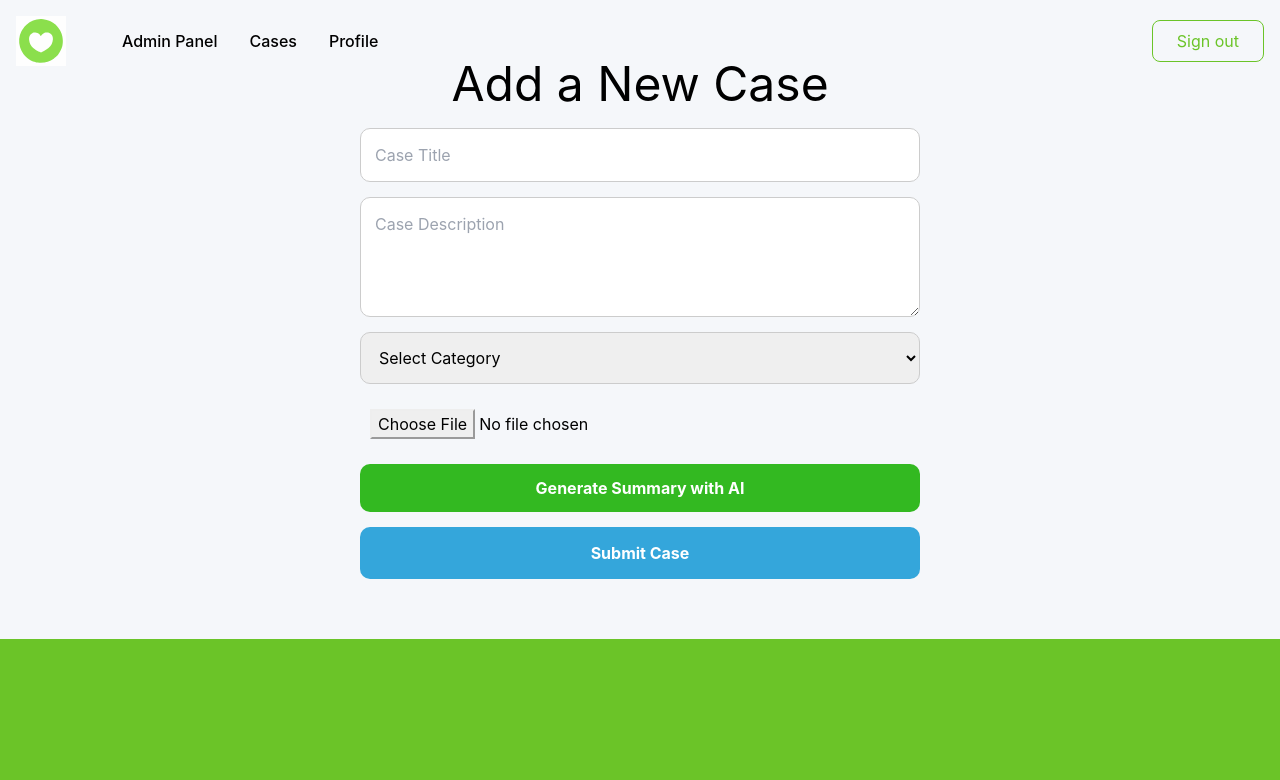
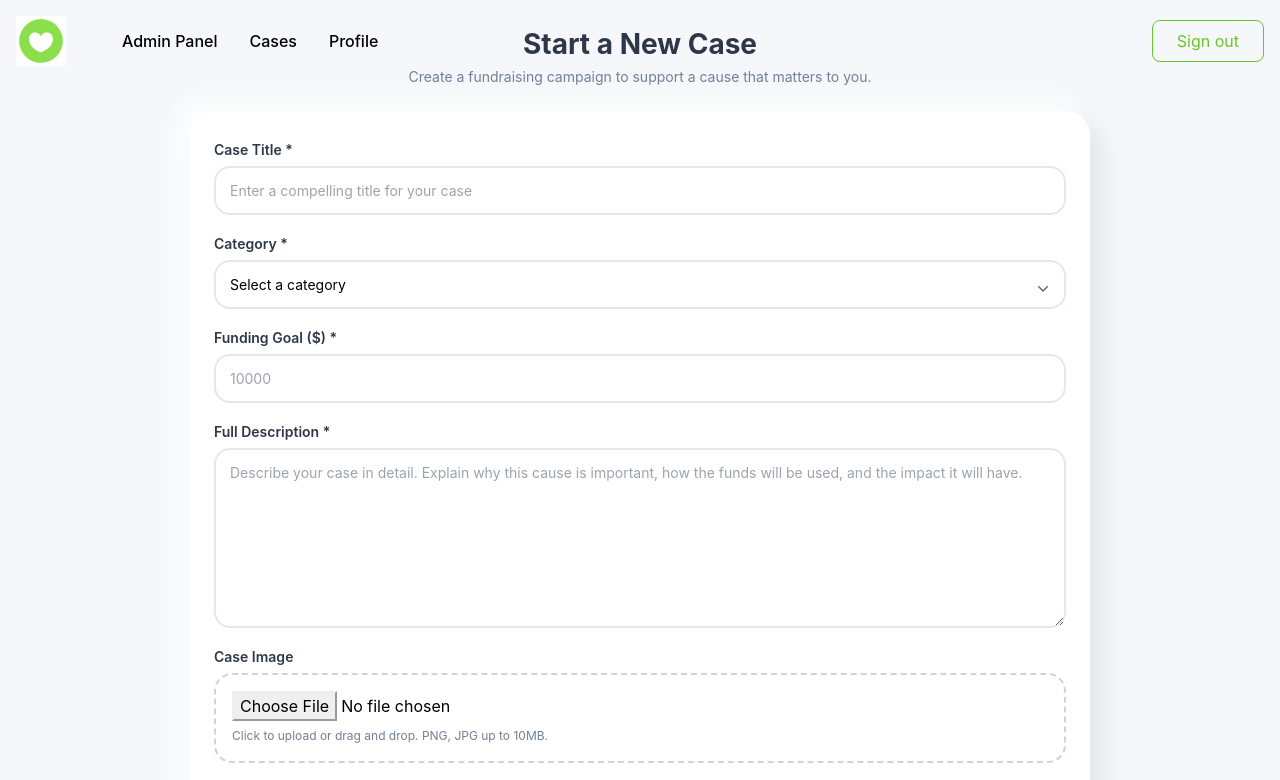
Before and after one commit to Donate-Smart/donatesmart-frontend, a React (Create React App) app: page /add-case in a window 1280 px wide. Shown: the top 780 px of the page. Built offline with nearby package versions, Linux system fonts and the light colour scheme; sample sign-in values are in the browser's storage.

Commit message:
Enhance AddCase and CaseDetails components with improved UI and functionality
- Added funding goal input and AI summary generation in AddCase
- Updated layout and styling for better user experience in CaseDetails
- Improved image handling and progress display for fundraising cases

```diff
--- a/src/pages/AddCase.jsx
+++ b/src/pages/AddCase.jsx
@@ -2,46 +2,62 @@ import { useState, useEffect } from "react";
 import { useSelector } from "react-redux";
 import { useNavigate } from "react-router-dom";
 import axios from "axios";
+
 export default function AddCase() {
   const [title, setTitle] = useState("");
+  const [category, setCategory] = useState("");
   const [description, setDescription] = useState("");
-  const [category, setCategory] = useState("");
+  const [goal, setGoal] = useState("");
   const [summary, setSummary] = useState("");
   const [image, setImage] = useState(null);
+
+  const [isGenerating, setIsGenerating] = useState(false);
 
   const navigate = useNavigate();
   const currentUser = useSelector((state) => state.user.currentUser);
 
-  // 🔐 حماية الصفحة
+  // حماية الصفحة
   useEffect(() => {
     if (!currentUser) {
       navigate("/");
     }
   }, [currentUser, navigate]);
 
+  const handleGenerateAI = () => {
+    if (!title) return;
+    setIsGenerating(true);
+
+    setTimeout(() => {
+      setSummary(
+        `This case aims to ${title.toLowerCase() || "support a charitable cause"}. The initiative focuses on providing essential resources and support to those in need. With your contribution, we can make a meaningful difference in the lives of people who need it most. Every donation helps us get closer to our goal and creates a lasting positive impact in the community.`
+      );
+      setIsGenerating(false);
+    }, 1500);
+  };
+
   const handleSubmit = async (e) => {
     e.preventDefault();
     const token = localStorage.getItem("token");
+
     const formData = new FormData();
     formData.append("title", title);
     formData.append("description", description);
     formData.append("category", category);
     formData.append("summary", summary);
-    formData.append("image", image); // actual file
+    formData.append("goal", goal);
+    if (image) formData.append("image", image);
+
     try {
-      const res = await axios.post(
-        "/api/cases",
-        formData,
-        {
+      const res = await axios.post("/api/cases", formData, {
         headers: {
           Authorization: `Bearer ${token}`,
           "Content-Type": "multipart/form-data",
         },
-        }
-      );
+      });
+
       console.log("Submitted case:", res.data);
       alert("Case submitted successfully!");
-      navigate("/profile"); // go to home page
+      navigate("/profile");
     } catch (err) {
       console.error(
         "Error submitting case:",
@@ -52,127 +68,280 @@ export default function AddCase() {
   };
 
   return (
+    <div style={styles.page}>
       <div style={styles.container}>
-      <h2 style={styles.title}>Add a New Case</h2>
+        {/* Page Header */}
+        <div style={styles.header}>
+          <h1 style={styles.title}>Start a New Case</h1>
+          <p style={styles.subtitle}>
+            Create a fundraising campaign to support a cause that matters to you.
+          </p>
+        </div>
 
-      <form onSubmit={handleSubmit} style={styles.form}>
+        {/* Form Card */}
+        <form onSubmit={handleSubmit} style={styles.formCard}>
+          {/* Title */}
+          <div style={styles.fieldGroup}>
+            <label style={styles.label}>Case Title *</label>
             <input
               type="text"
-          placeholder="Case Title"
+              placeholder="Enter a compelling title for your case"
               style={styles.input}
               value={title}
               onChange={(e) => setTitle(e.target.value)}
               required
             />
+          </div>
 
-        <textarea
-          placeholder="Case Description"
-          style={styles.textarea}
-          value={description}
-          onChange={(e) => setDescription(e.target.value)}
-          required
-        ></textarea>
-
+          {/* Category with custom arrow */}
+          <div style={styles.fieldGroup}>
+            <label style={styles.label}>Category *</label>
+            <div style={styles.selectWrapper}>
               <select
                 style={styles.select}
                 value={category}
                 onChange={(e) => setCategory(e.target.value)}
                 required
               >
-          <option value="">Select Category</option>
+                <option value="">Select a category</option>
                 <option value="Education">Education</option>
                 <option value="Medical">Medical</option>
                 <option value="Emergency">Emergency</option>
                 <option value="Food">Food</option>
                 <option value="Housing">Housing</option>
               </select>
+              <span style={styles.arrow}>⌄</span>
+            </div>
+          </div>
 
+          {/* Funding Goal */}
+          <div style={styles.fieldGroup}>
+            <label style={styles.label}>Funding Goal ($) *</label>
+            <input
+              type="number"
+              placeholder="10000"
+              style={styles.input}
+              value={goal}
+              onChange={(e) => setGoal(e.target.value)}
+              required
+            />
+          </div>
+
+          {/* Description */}
+          <div style={styles.fieldGroup}>
+            <label style={styles.label}>Full Description *</label>
+            <textarea
+              placeholder="Describe your case in detail. Explain why this cause is important, how the funds will be used, and the impact it will have."
+              style={styles.textarea}
+              value={description}
+              onChange={(e) => setDescription(e.target.value)}
+              required
+            ></textarea>
+          </div>
+
+          {/* Image Upload */}
+          <div style={styles.fieldGroup}>
+            <label style={styles.label}>Case Image</label>
+            <div style={styles.uploadBox}>
               <input
                 type="file"
-          style={styles.file}
+                style={styles.fileInput}
                 onChange={(e) => setImage(e.target.files[0])}
               />
+              <p style={styles.uploadHint}>
+                Click to upload or drag and drop. PNG, JPG up to 10MB.
+              </p>
+            </div>
+          </div>
 
+          {/* AI Summary section */}
+          <div style={styles.aiSection}>
+            <div style={styles.aiHeader}>
+              <span style={styles.label}>AI-Generated Summary</span>
               <button
                 type="button"
-          style={styles.aiButton}
-          onClick={() => setSummary("AI summary will appear here…")}
+                onClick={handleGenerateAI}
+                disabled={isGenerating || !title}
+                style={{
+                  ...styles.aiButton,
+                  opacity: isGenerating || !title ? 0.7 : 1,
+                  cursor: isGenerating || !title ? "not-allowed" : "pointer",
+                }}
               >
-          Generate Summary with AI
+                {isGenerating ? "Generating..." : "Generate with AI"}
               </button>
+            </div>
 
             {summary && (
               <div style={styles.summaryBox}>
-            <h3>AI Summary:</h3>
-            <p>{summary}</p>
+                <p style={styles.summaryText}>{summary}</p>
               </div>
             )}
+          </div>
 
+          {/* Submit */}
           <button type="submit" style={styles.submitButton}>
-          Submit Case
+            Submit Case for Review
           </button>
-
         </form>
       </div>
-
+    </div>
   );
 }
 
 const styles = {
+  page: {
+    minHeight: "100vh",
+    background: "#F5F7FA",
+    padding: "30px 16px",
+  },
   container: {
-    maxWidth: "600px",
-    margin: "40px auto",
-    padding: "20px",
+    maxWidth: "900px",
+    margin: "0 auto",
+  },
+  header: {
+    textAlign: "center",
+    marginBottom: "24px",
   },
   title: {
-    textAlign: "center",
-    marginBottom: "20px",
+    fontSize: "28px",
+    fontWeight: "700",
+    color: "#2D3748",
+    marginBottom: "8px",
   },
-  form: {
+  subtitle: {
+    fontSize: "14px",
+    color: "#718096",
+  },
+  formCard: {
+    background: "#FFFFFF",
+    borderRadius: "24px",
+    padding: "28px 24px 32px",
+    boxShadow:
+      "12px 12px 24px rgba(0,0,0,0.08), -12px -12px 24px rgba(255,255,255,0.9)",
     display: "flex",
     flexDirection: "column",
-    gap: "15px",
+    gap: "18px",
+  },
+  fieldGroup: {
+    display: "flex",
+    flexDirection: "column",
+    gap: "6px",
+  },
+  label: {
+    fontSize: "14px",
+    fontWeight: "600",
+    color: "#2D3748",
   },
   input: {
-    padding: "14px",
-    border: "1px solid #ccc",
-    borderRadius: "10px",
+    padding: "12px 14px",
+    borderRadius: "16px",
+    border: "2px solid #E2E8F0",
+    fontSize: "14px",
+    outline: "none",
   },
   textarea: {
-    padding: "14px",
-    border: "1px solid #ccc",
-    borderRadius: "10px",
-    height: "120px",
+    padding: "12px 14px",
+    borderRadius: "16px",
+    border: "2px solid #E2E8F0",
+    fontSize: "14px",
+    outline: "none",
+    minHeight: "180px",
+    resize: "vertical",
+  },
+
+  selectWrapper: {
+    position: "relative",
+    width: "100%",
   },
   select: {
-    padding: "14px",
-    border: "1px solid #ccc",
-    borderRadius: "10px",
+    width: "100%",
+    padding: "12px 14px",
+    paddingRight: "40px",
+    borderRadius: "16px",
+    border: "2px solid #E2E8F0",
+    fontSize: "14px",
+    outline: "none",
+    backgroundColor: "white",
+    appearance: "none",
+    WebkitAppearance: "none",
+    MozAppearance: "none",
+    cursor: "pointer",
   },
-  file: {
-    padding: "10px",
+  arrow: {
+    position: "absolute",
+    right: "16px",
+    top: "50%",
+    transform: "translateY(-50%)",
+    fontSize: "18px",
+    color: "#666",
+    pointerEvents: "none",
+  },
+
+  uploadBox: {
+    border: "2px dashed #CBD5E0",
+    borderRadius: "18px",
+    padding: "16px",
+    background: "#FFFFFF",
+  },
+  fileInput: {
+    width: "100%",
+    marginBottom: "6px",
+  },
+  uploadHint: {
+    fontSize: "12px",
+    color: "#718096",
+  },
+  aiSection: {
+    background:
+      "linear-gradient(135deg, rgba(127,219,52,0.12), rgba(107,196,40,0.12))",
+    borderRadius: "18px",
+    padding: "16px",
+    display: "flex",
+    flexDirection: "column",
+    gap: "10px",
+  },
+  aiHeader: {
+    display: "flex",
+    justifyContent: "space-between",
+    alignItems: "center",
+    gap: "10px",
+    flexWrap: "wrap",
   },
   aiButton: {
-    padding: "12px",
-    background: "#33b921",
+    padding: "10px 16px",
+    borderRadius: "14px",
+    border: "none",
+    background:
+      "linear-gradient(90deg, #7FDB34 0%, #6BC428 100%)",
     color: "white",
-    border: "none",
-    borderRadius: "10px",
-    cursor: "pointer",
-    fontWeight: "bold",
+    fontWeight: "600",
+    fontSize: "14px",
   },
   summaryBox: {
-    padding: "15px",
-    borderRadius: "10px",
-    background: "#f3f3f3",
+    background: "#FFFFFF",
+    borderRadius: "12px",
+    border: "2px solid rgba(127,219,52,0.35)",
+    padding: "12px",
+  },
+  summaryText: {
+    fontSize: "13px",
+    color: "#4A5568",
+    margin: 0,
+    lineHeight: 1.5,
   },
   submitButton: {
-    padding: "14px",
-    background: "#34a6db",
+    marginTop: "10px",
+    width: "100%",
+    padding: "16px",
+    borderRadius: "20px",
+    border: "none",
+    background:
+      "linear-gradient(90deg, #7FDB34 0%, #6BC428 100%)",
     color: "white",
-    border: "none",
-    borderRadius: "10px",
+    fontWeight: "600",
+    fontSize: "16px",
+    boxShadow: "0 10px 24px rgba(127,219,52,0.35)",
     cursor: "pointer",
-    fontWeight: "bold",
   },
 };
--- a/src/pages/CaseDetails.jsx
+++ b/src/pages/CaseDetails.jsx
@@ -40,82 +40,239 @@ export default function CaseDetails() {
       </h2>
     );
   }
-  console.log("Image name:", caseData.image);
+
+  const imageSrc = caseData.image
+    ? `http://localhost:5000/uploads/${caseData.image}`
+    : "https://via.placeholder.com/900x300?text=No+Image";
+
+  const goal = Number(caseData.target) || 0;
+  const raised = Number(caseData.donations) || 0;
+  const progress =
+    goal > 0 ? Math.min(100, Math.round((raised / goal) * 100)) : 0;
+
+  const description = caseData.description || caseData.summary || "";
 
   return (
-    <div style={styles.container}>
-      <img
-        src={
-          caseData.image
-            ? `http://localhost:5000/uploads/${caseData.image}`
-            : "https://via.placeholder.com/900x300?text=No+Image"
-        }
-        alt="Case"
-        style={styles.image}
-      />
+    <div style={styles.page}>
+      <div style={styles.container}>
+        <div style={styles.grid}>
+          {/* LEFT SIDE: Image + Text */}
+          <div style={styles.leftColumn}>
+            {/* Image card */}
+            <div style={styles.card}>
+              <img src={imageSrc} alt={caseData.title} style={styles.image} />
+            </div>
 
-      <h1 style={styles.title}>{caseData.title}</h1>
+            {/* Title + short info */}
+            <div style={styles.card}>
+              <div style={styles.titleRow}>
+                <h1 style={styles.title}>{caseData.title}</h1>
+                {caseData.category && (
+                  <span style={styles.badge}>{caseData.category}</span>
+                )}
+              </div>
+              {caseData.summary && (
+                <p style={styles.shortDescription}>{caseData.summary}</p>
+              )}
+            </div>
 
-      <p style={styles.category}>Category: {caseData.category}</p>
+            {/* Full Story / Description */}
+            {description && (
+              <div style={styles.card}>
+                <h3 style={styles.sectionTitle}>Full Story</h3>
+                <p style={styles.fullStory}>{description}</p>
+              </div>
+            )}
+          </div>
 
-      <p style={styles.summary}>{caseData.summary}</p>
+          {/* RIGHT SIDE: Progress + Donate */}
+          <div style={styles.rightColumn}>
+            {/* Progress / Donation box */}
+            <div style={styles.card}>
+              <div style={styles.progressTop}>
+                <div>
+                  <div style={styles.raisedText}>
+                    ${raised.toLocaleString()}
+                  </div>
+                  <div style={styles.goalText}>
+                    raised of ${goal.toLocaleString()} goal
+                  </div>
+                </div>
+              </div>
 
-      <div style={styles.infoBox}>
-        <p>
-          <strong>Target:</strong> ${caseData.target}
-        </p>
-        <p>
-          <strong>Donations so far:</strong> ${caseData.donations}
-        </p>
+              {/* Progress bar */}
+              <div style={styles.progressWrapper}>
+                <div
+                  style={{
+                    ...styles.progressFill,
+                    width: `${progress}%`,
+                  }}
+                />
+              </div>
 
+              <div style={styles.progressLabelRow}>
+                <span style={styles.progressPercent}>{progress}% funded</span>
+              </div>
+
+              {/* Donate button */}
+              <button style={styles.donateButton}>Donate Now</button>
+            </div>
+
+            {/* Info box (اختياري، بسيط) */}
+            <div style={styles.card}>
+              <h3 style={styles.sectionTitle}>Case Information</h3>
+              <p style={styles.infoText}>
+                <strong>Goal:</strong> ${goal.toLocaleString()}
+              </p>
+              <p style={styles.infoText}>
+                <strong>Donations so far:</strong> ${raised.toLocaleString()}
+              </p>
+            </div>
+          </div>
+        </div>
       </div>
-
-      <button style={styles.button}>Donate Now</button>
     </div>
   );
 }
 
 const styles = {
+  page: {
+    minHeight: "100vh",
+    background: "#F5F7FA",
+    padding: "30px 16px",
+    marginTop: "90px"
+  },
   container: {
-    maxWidth: "800px",
-    margin: "40px auto",
+    maxWidth: "1100px",
+    margin: "0 auto",
+  },
+  grid: {
+    display: "flex",
+    gap: "24px",
+    flexWrap: "wrap",
+    alignItems: "flex-start",
+  },
+  leftColumn: {
+    flex: 2,
+    minWidth: "280px",
+    display: "flex",
+    flexDirection: "column",
+    gap: "18px",
+  },
+  rightColumn: {
+    flex: 1,
+    minWidth: "260px",
+    display: "flex",
+    flexDirection: "column",
+    gap: "18px",
+  },
+  card: {
+    background: "#FFFFFF",
+    borderRadius: "24px",
     padding: "20px",
+    boxShadow:
+      "12px 12px 24px rgba(0,0,0,0.08), -12px -12px 24px rgba(255,255,255,0.9)",
   },
   image: {
     width: "100%",
-    borderRadius: "10px",
-    marginBottom: "20px",
+    height: "260px",
+    objectFit: "cover",
+    borderRadius: "20px",
+  },
+  titleRow: {
+    display: "flex",
+    gap: "12px",
+    alignItems: "center",
+    justifyContent: "space-between",
+    marginBottom: "8px",
   },
   title: {
-    fontSize: "28px",
+    fontSize: "24px",
+    fontWeight: "700",
+    color: "#2D3748",
+    flex: 1,
+  },
+  badge: {
+    background: "#7FDB34",
+    color: "#FFFFFF",
+    borderRadius: "999px",
+    padding: "6px 14px",
+    fontSize: "13px",
+    fontWeight: "600",
+    whiteSpace: "nowrap",
+  },
+  shortDescription: {
+    fontSize: "14px",
+    color: "#718096",
+    lineHeight: 1.6,
+  },
+  sectionTitle: {
+    fontSize: "18px",
+    fontWeight: "600",
+    color: "#2D3748",
     marginBottom: "10px",
   },
-  category: {
-    color: "#3498db",
-    fontWeight: "bold",
-    marginBottom: "20px",
+  fullStory: {
+    fontSize: "14px",
+    color: "#718096",
+    lineHeight: 1.7,
+    whiteSpace: "pre-line",
   },
-  summary: {
+
+  // Progress / Donation
+  progressTop: {
+    marginBottom: "16px",
+  },
+  raisedText: {
+    fontSize: "28px",
+    fontWeight: "700",
+    color: "#7FDB34",
+    marginBottom: "4px",
+  },
+  goalText: {
+    fontSize: "14px",
+    color: "#718096",
+  },
+  progressWrapper: {
+    width: "100%",
+    height: "14px",
+    borderRadius: "999px",
+    background: "#E2E8F0",
+    overflow: "hidden",
+    marginTop: "8px",
+  },
+  progressFill: {
+    height: "100%",
+    background:
+      "linear-gradient(90deg, #7FDB34 0%, #6BC428 100%)",
+    transition: "width 0.4s ease",
+  },
+  progressLabelRow: {
+    marginTop: "8px",
+    display: "flex",
+    justifyContent: "flex-end",
+  },
+  progressPercent: {
+    fontSize: "13px",
+    color: "#718096",
+  },
+  donateButton: {
+    marginTop: "18px",
+    width: "100%",
+    padding: "14px",
+    borderRadius: "18px",
+    border: "none",
+    background:
+      "linear-gradient(90deg, #7FDB34 0%, #6BC428 100%)",
+    color: "#FFFFFF",
+    fontWeight: "600",
     fontSize: "16px",
-    color: "#444",
-    lineHeight: "1.5",
-    marginBottom: "30px",
+    cursor: "pointer",
+    boxShadow: "0 10px 24px rgba(127,219,52,0.35)",
   },
-  infoBox: {
-    padding: "20px",
-    border: "1px solid #ddd",
-    borderRadius: "10px",
-    background: "#f9f9f9",
-    marginBottom: "30px",
-  },
-  button: {
-    padding: "12px 25px",
-    background: "#34a6db",
-    color: "white",
-    border: "none",
-    borderRadius: "10px",
-    cursor: "pointer",
-    fontSize: "16px",
-    fontWeight: "bold",
+  infoText: {
+    fontSize: "14px",
+    color: "#4A5568",
+    marginBottom: "6px",
   },
 };
```
Lines whose indentation alone changed are shown as unchanged.
